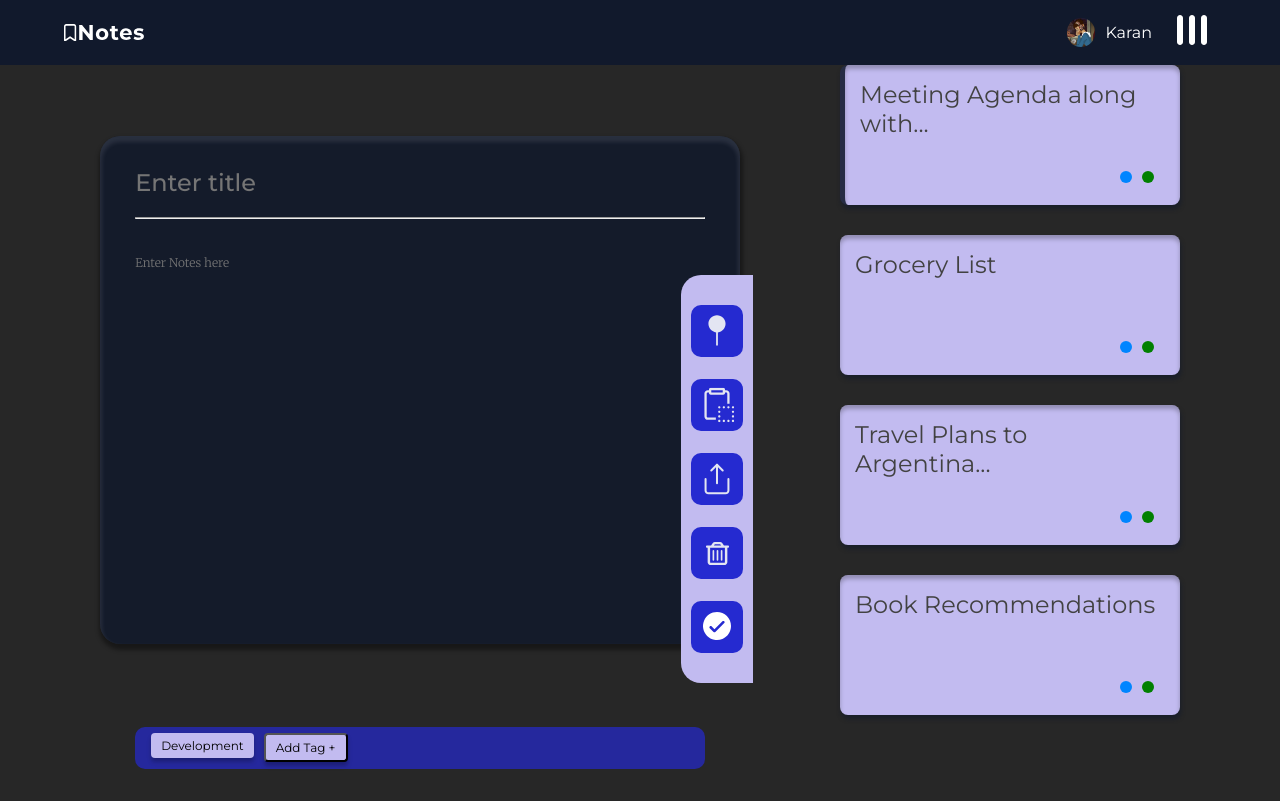
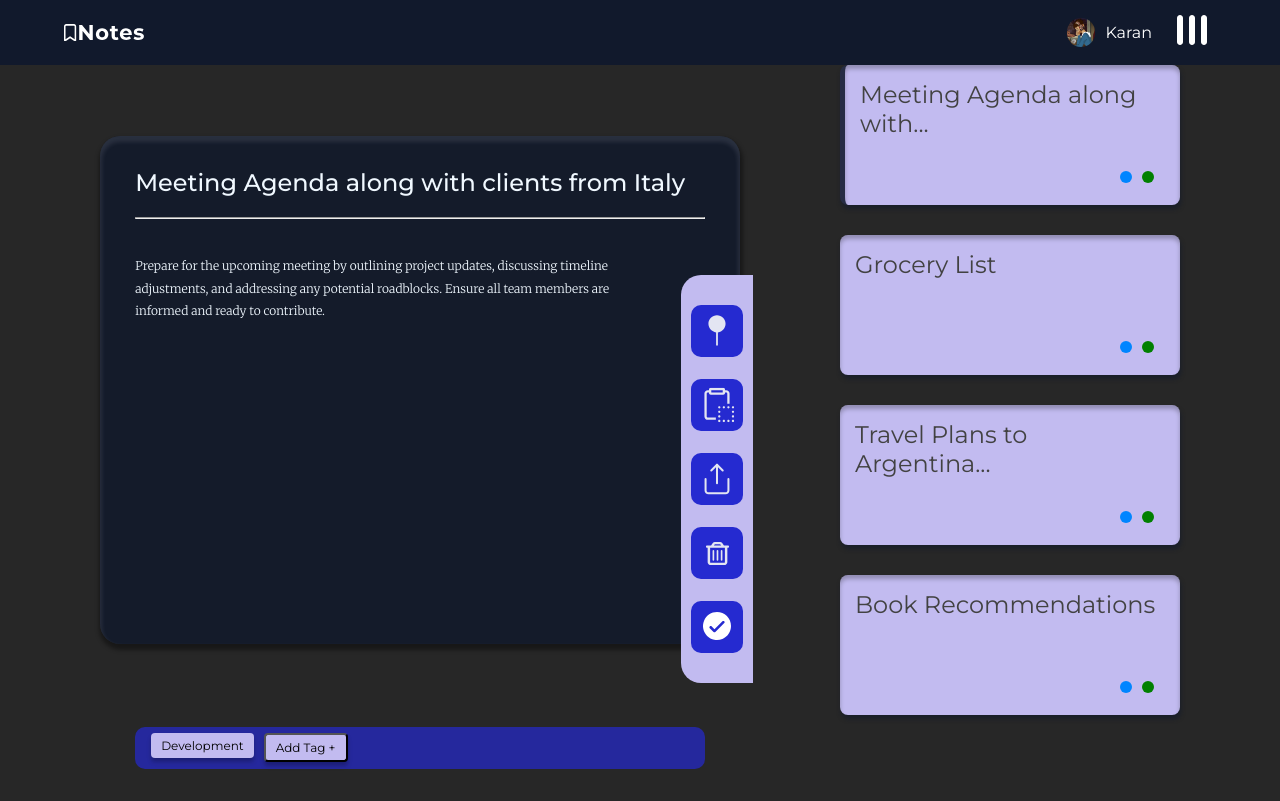
Before and after one commit to karansethia/React-Notes, a React (Vite) app: page /user/1 in a window 1280 px wide. Built offline with nearby package versions, Linux system fonts and the light colour scheme.

Commit message:
Changes: Dynamic Routes and Params added

```diff
--- a/src/App.jsx
+++ b/src/App.jsx
@@ -3,7 +3,7 @@ import "./App.css";
 import {createBrowserRouter, RouterProvider} from "react-router-dom";
 import RootLayout from "./User/Pages/RootLayout";
 import NoteDash from "./User/Pages/NoteDash";
-import Newnote from "./User/Pages/NewNote";
+import Newnote from "./User/Pages/Newnote";
 import Home from "./Home/Pages/Home";
 import HomeLayout from "./Home/HomeLayout";
 import Login from "./Home/Pages/Login";
--- a/src/User/Components/Navbar/Navbar.jsx
+++ b/src/User/Components/Navbar/Navbar.jsx
@@ -2,6 +2,7 @@ import React, {useState} from "react";
 import classes from "./Navbar.module.css";
 import User from "../../../assets/user.png";
 import SideMenu from "../SideMenu/SideMenu";
+import {Link} from "react-router-dom";
 
 const Navbar = () => {
   const [toggleSidebar, setToggleSidebar] = useState(false);
@@ -11,7 +12,7 @@ const Navbar = () => {
   return (
     <>
       <nav className={classes.nav}>
-        <div className={classes.logo}>
+        <Link to="/user" className={classes.logo}>
           <svg
             xmlns="http://www.w3.org/2000/svg"
             width="136"
@@ -44,7 +45,7 @@ const Navbar = () => {
               fill="white"
             />
           </svg>
-        </div>
+        </Link>
 
         <div className={classes.infocontainer}>
           <div className={classes.info}>
--- a/src/User/Components/NoteEditor/NoteEditor.jsx
+++ b/src/User/Components/NoteEditor/NoteEditor.jsx
@@ -1,7 +1,18 @@
 import React, {useState} from "react";
+import {useParams} from "react-router-dom";
 import classes from "./NoteEditor.module.css";
 import AddTag from "../AddTag/AddTag";
+import {useSelector} from "react-redux";
 const NoteEditor = () => {
+  const params = useParams();
+  const data = useSelector((state) => state.stateNotes.notes);
+  let currentNote = null;
+  if (params.noteId) {
+    const currentNoteId = data.findIndex((note) => note.id == params.noteId);
+    currentNote = data[currentNoteId];
+    console.log(currentNote);
+  }
+
   const [showTagModal, setShowTagModal] = useState(false);
 
   const addTagHandler = () => {
@@ -15,7 +26,13 @@ const NoteEditor = () => {
       {showTagModal && <AddTag onclose={closeTagHandler} />}
       <div className={classes.wrapper}>
         <div className={classes.header}>
-          <input type="text" name="title" placeholder="Enter title" />
+          <input
+            type="text"
+            name="title"
+            placeholder="Enter title"
+            value={currentNote ? currentNote.title : ""}
+            onChange={() => {}}
+          />
           <hr />
         </div>
         <div className={classes.cwrapper}>
@@ -26,6 +43,8 @@ const NoteEditor = () => {
               cols="30"
               rows="10"
               placeholder="Enter Notes here"
+              value={currentNote ? currentNote.content : ""}
+              onChange={() => {}}
             ></textarea>
           </div>
           <div className={classes.sidebar}>
--- a/src/User/Components/NoteEditor/NoteEditor.module.css
+++ b/src/User/Components/NoteEditor/NoteEditor.module.css
@@ -53,6 +53,7 @@
   font-size: 0.75rem;
   margin-top: 12px;
   color: aliceblue;
+  line-height: 190%;
 }
 
 .content textarea:focus {
--- a/src/User/Components/Notes/Notes.jsx
+++ b/src/User/Components/Notes/Notes.jsx
@@ -18,7 +18,7 @@ const Notes = ({gridtype, notes}) => {
   return (
     <div className={cls}>
       {notes?.slice(0, num).map((note) => (
-        <Link to={`${note.id}`} key={note.id}>
+        <Link to={`/user/${note.id}`} key={note.id}>
           <NoteElement
             id={note.id}
             title={note.title}
```
